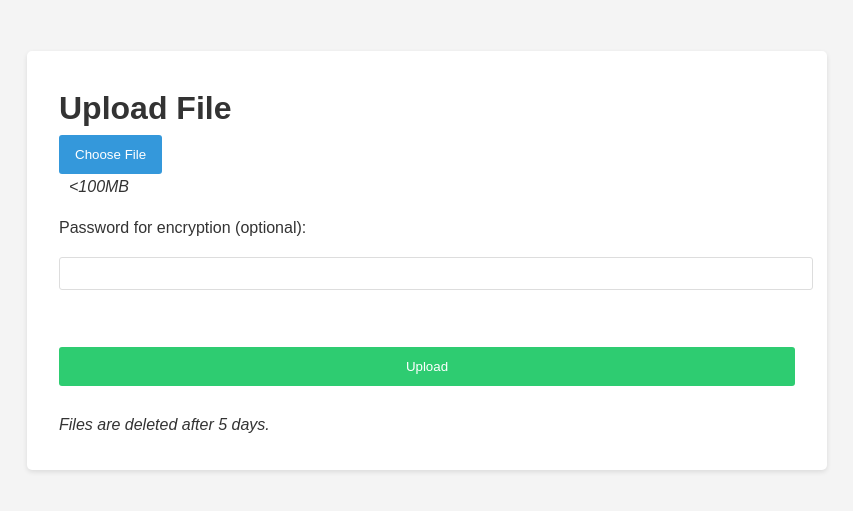
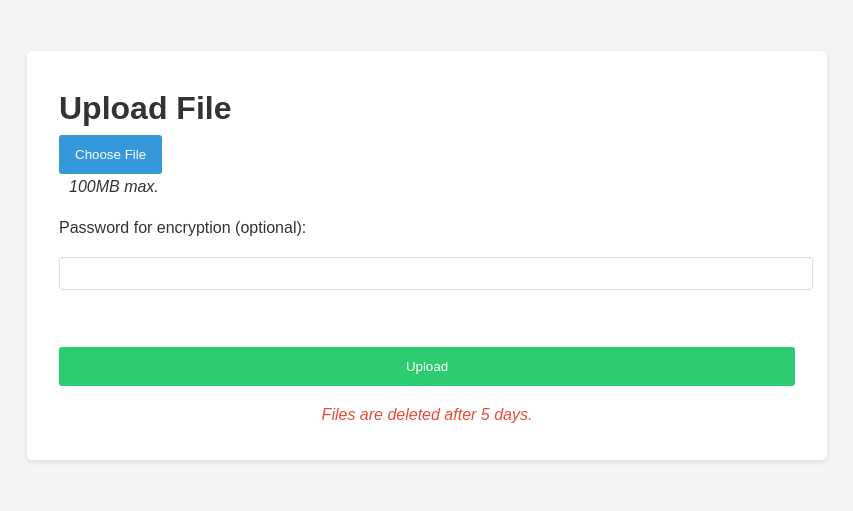
Before and after one commit to cy7sh/trashcan, a Flask app: page / in a window 1280 px wide. Shown: the part 103-614 px from the top of the page, without its empty margins (213-1066 px from the left). Run offline with Flask 3, Linux system fonts and the light colour scheme; parts of the project's set-up code (start-up, migrations or seed data) failed here and were passed over.

Commit message:
minor design changes

```diff
--- a/static/styles.css
+++ b/static/styles.css
@@ -170,4 +170,7 @@ a:hover {
 
 .expiry {
     font-style: italic;
+    width: 100%;
+    text-align: center;
+    color: #e74c3c;
 }
--- a/templates/index.html
+++ b/templates/index.html
@@ -11,14 +11,13 @@
             <div class="file-input-wrapper">
                 <button class="btn-file-input">Choose File</button>
                 <input type="file" name="file" id="file-input"><br>
-                <span class="file-input-name" id="file-input-name"><100MB</span><br>
+                <span class="file-input-name" id="file-input-name">100MB max.</span><br>
             </div>
             <label for="password">Password for encryption (optional):</label>
             <input type="password" name="password" id="password"><br>
             <button type="submit">Upload</button>
+            <span class="expiry">Files are deleted after 5 days.</span>
         </form>
-        <br>
-        <span class="expiry">Files are deleted after 5 days.</span>
     </div>
     <script>
         document.getElementById('file-input').addEventListener('change', function() {
```
